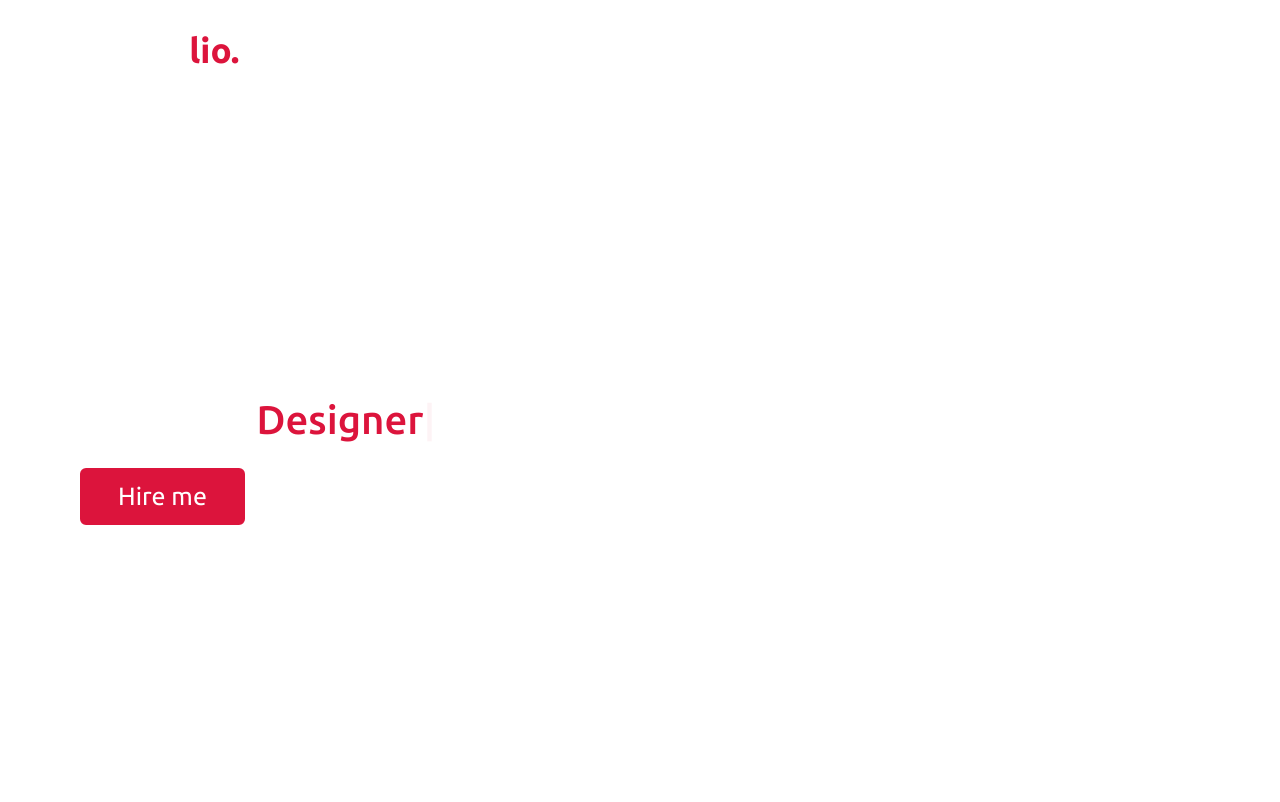
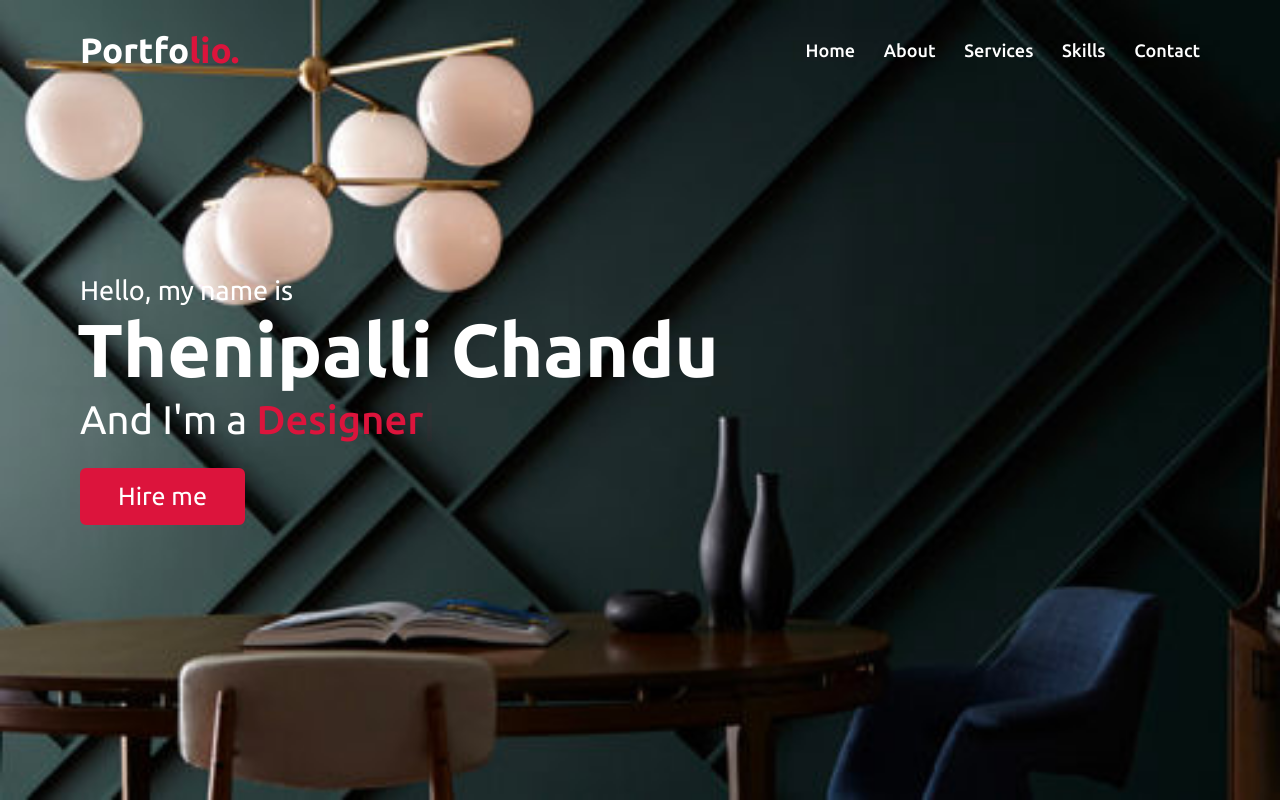
Before and after one commit to chanduthenipalli/chnaduportfolio.github.io, a plain HTML site: page index.html in a window 1280 px wide. Shown: the top 802 px of the page. Drawn offline with nearby package versions, Linux system fonts and the light colour scheme.

Commit message:
Update style.css

```diff
--- a/style.css
+++ b/style.css
@@ -165,7 +165,7 @@ section .title::after{
 /* home section styling */
 .home{
     display: flex;
-    background: url("images/back.jpg") no-repeat center;
+    background: url("back.jpg") no-repeat center;
     height: 100vh;
     color: #fff;
     min-height: 500px;
```
